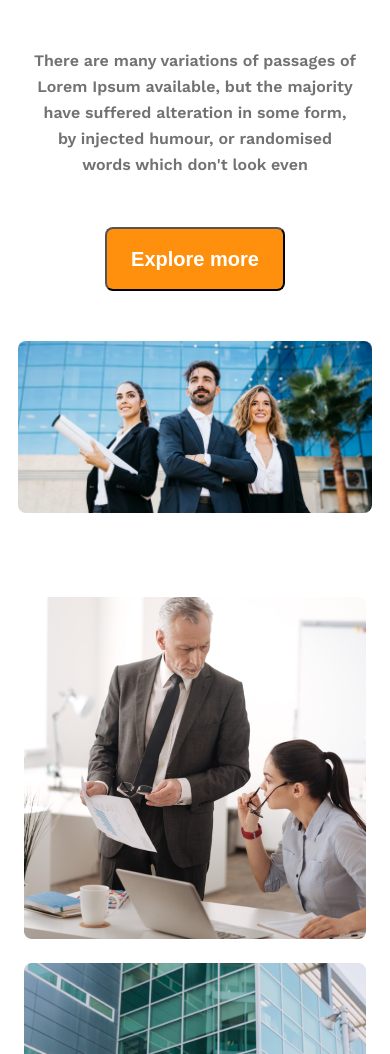
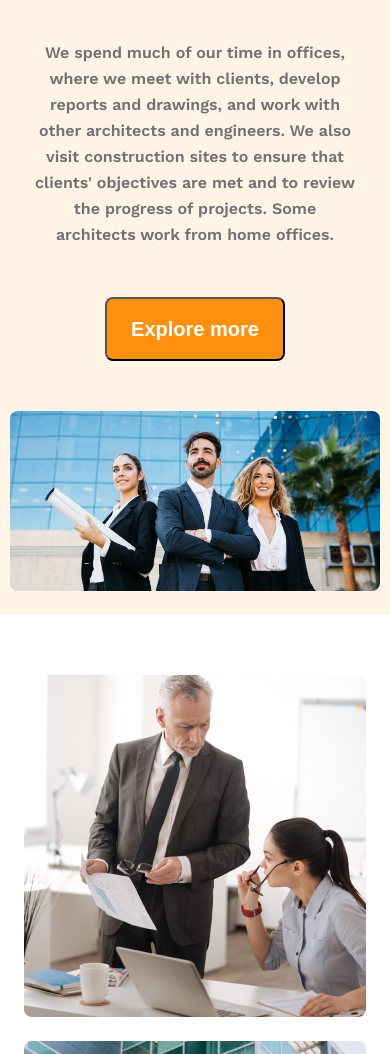
Before and after one commit to joy4563/assignment2-architect, a plain HTML site: page index.html in a window 390 px wide. Shown: the part 769-1823 px from the top of the page. Drawn offline with nearby package versions, Linux system fonts and the light colour scheme.

Commit message:
finally done

```diff
--- a/index.html
+++ b/index.html
@@ -10,7 +10,7 @@
   <body>
     <!-- header section -->
 
-    <header">
+    <header>
       <!-- navigation section -->
 
       <section class="nav-bar-container ">
@@ -29,9 +29,7 @@
         <div class="banner-info">
           <p class="banner-title">Brand New Group of Architects</p>
           <p class="banner-description">
-            There are many variations of passages of Lorem Ipsum available, but
-            the majority have suffered alteration in some form, by injected
-            humour, or randomised words which don't look even
+            We spend much of our time in offices, where we meet with clients, develop reports and drawings, and work with other architects and engineers. We also visit construction sites to ensure that clients' objectives are met and to review the progress of projects. Some architects work from home offices.
           </p>
         </div>
         <div><button class="banner-button">Explore more</button></div>
@@ -67,9 +65,8 @@
             >
           </p>
           <p class="quick-description">
-            There are many variations of passages of Lorem Ipsum available, but
-            the majority have suffered alteration in some form, by injected
-            humour, or randomised words which don't look even
+The flat upper part of the capital of a column.A carved ornament based on the leaves of the acanthus plant, esp as used on the capital of a Corinthian column.A passageway separating seating areas in a theatre, church, etc; a lateral division in a church flanking the nave or chancel.
+
           </p>
           <button>Explore More</button>
         </div>
@@ -84,42 +81,32 @@
             <div class="feature-love-enjoy">
               <p class="title">Features you will love & enjoy</p>
               <p class="description">
-                There are many variations of passages of Lorem Ipsum available,
-                but the majority have suffered alteration in some form, by
-                injected humour, or randomised words which don't look even
+Architects do more than design. They dream, and they do. If you are considering a career in architecture, be prepared to do more than simply design buildings. You'll need to be able to juggle angles.
               </p>
             </div>
             <div class="feature-list-container">
               <div class="feature">
-                <div class="feature-title">Dexktop & Mobile Version</div>
+                <div class="feature-title">Desktop & Mobile Version</div>
                 <div class="feature-description">
-                  There are many variations of passages of Lorem Ipsum
-                  available, but the majority have suffered alteration in some
-                  form, by injected humour, or randomised...........
+                  Architects and architectural representation have become digitized since the inception of the 21st Century. Usage of partly complex software has made our lives easier, ironically speaking.
                 </div>
               </div>
               <div class="feature">
                 <div class="feature-title">Drag & Drop Builder</div>
                 <div class="feature-description">
-                  There are many variations of passages of Lorem Ipsum
-                  available, but the majority have suffered alteration in some
-                  form, by injected humour, or randomised...........
+Since there are so many styles of modern architecture, there are several defining characteristics. These are some of the more common, broad key features that can be seen across many different forms.
                 </div>
               </div>
               <div class="feature">
                 <div class="feature-title">Awesome Modern Design</div>
                 <div class="feature-description">
-                  There are many variations of passages of Lorem Ipsum
-                  available, but the majority have suffered alteration in some
-                  form, by injected humour, or randomised...........
+                  Modern architecture, or modernist architecture, was an architectural movement or architectural style based upon new and innovative technologies of construction, particularly the use of glass, steel, and reinforced concrete.
                 </div>
               </div>
               <div class="feature">
                 <div class="feature-title">Awesome Modern Design</div>
                 <div class="feature-description">
-                  There are many variations of passages of Lorem Ipsum
-                  available, but the majority have suffered alteration in some
-                  form, by injected humour, or randomised...........
+Modern architecture is a style of building that emphasizes function and a streamlined form over ornamentation. This design aesthetic is a departure from more elaborate and decorated. Modern architecture usually involves sharp, clean lines.
                 </div>
               </div>
             </div>
@@ -143,8 +130,7 @@
       <section class="some-facts">
         <p class="fact-title">Some Facts</p>
         <p class="fact-description">
-          There are many variations of passages of Lorem Ipsum available, but
-          the majority have suffered alteration.
+Earlier styles of modern architecture still had some use of ornamentation. Beyond that, modern architecture is mostly analytical and not showy.
         </p>
       </section>
 
@@ -177,7 +163,7 @@
       <!-- our sponser -->
       <section class="our-sponsors">
         <p class="sponser-title">Our Sponspors</p>
-        <p class="sponser-description">There are many variations of passages of Lorem Ipsum available, but the majority have suffered alteration.</p>
+        <p class="sponser-description">Becoming a AMAZON sponsor will help raise our companys profile amongst our 42,000 Members and influencers in the field of architecture, design and beyond. Our aim is to create meaningful relationships in line with your company's objectives.</p>
       </section>
 
       <!-- sponser logos -->
--- a/styles/styles.css
+++ b/styles/styles.css
@@ -4,6 +4,7 @@
 body {
   font-family: "Poppins", sans-serif;
   font-family: "Work Sans", sans-serif;
+  margin: 0px;
 }
 
 /* Header section style */
@@ -201,12 +202,22 @@ header {
   justify-content: center;
   border: 1px solid #ff900e;
   padding: 30px;
+
+  /* add effect */
+  transition: width 2s, height 2s, transform 2s;
 }
 .achivments-item-container p {
   margin: 0px;
 }
+.achivments-item-container:hover {
+  width: 20ex;
+  height: 20ex;
 
+  background-color: #ff900e;
+  box-shadow: 10px 10px 5px rgb(108, 111, 125), 10px -5px 5px rgb(108, 111, 125);
 
+  transform: rotate(360deg);
+}
 
 .number {
   font-weight: 600;
```
Lines whose indentation alone changed are shown as unchanged.
